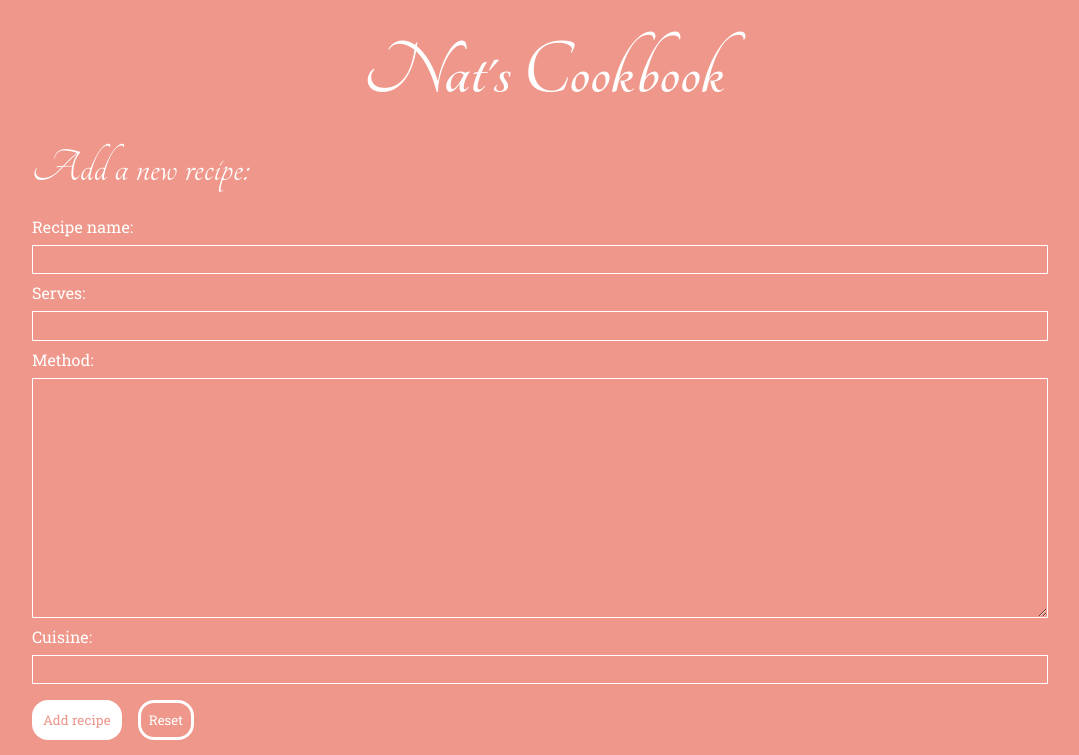
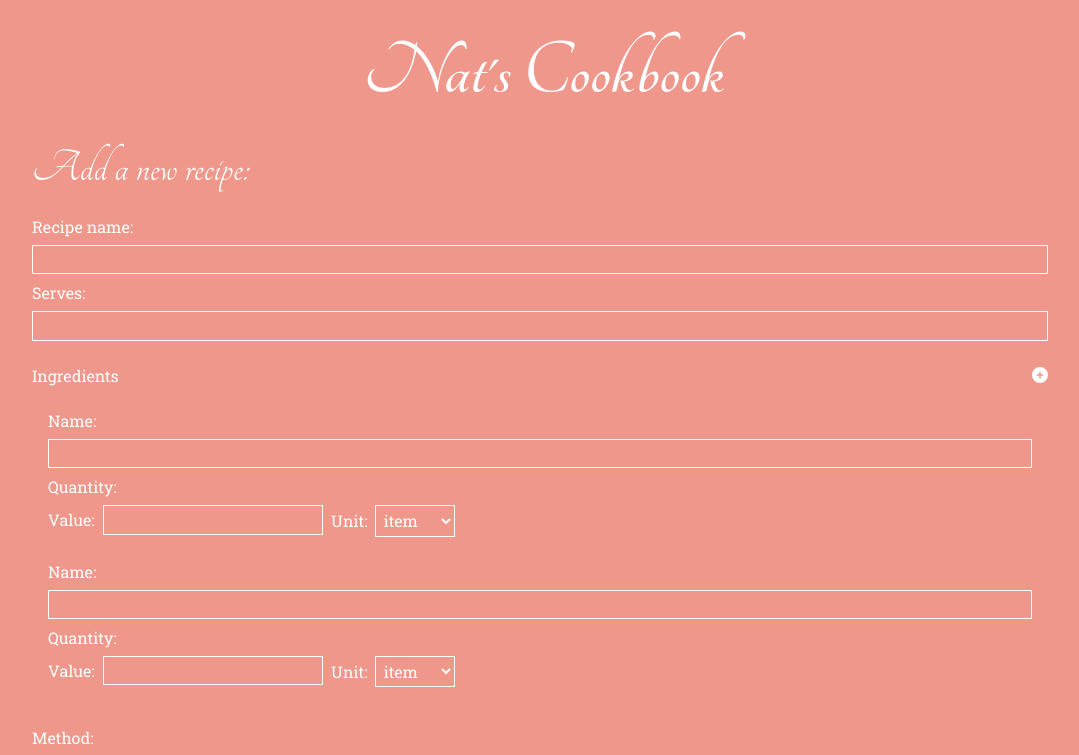
Before and after one commit to nchomeldoe/nats-cookbook, a React (Create React App) app: page /new in a window 1280 px wide. Shown: the top 755 px of the page, without its empty margins (96-1175 px from the left). Built offline with nearby package versions, Linux system fonts and the light colour scheme.

Commit message:
finished making form controlled

```diff
--- a/src/components/IngredientFormItem/IngredientFormItem.jsx
+++ b/src/components/IngredientFormItem/IngredientFormItem.jsx
@@ -2,14 +2,44 @@ import { FontAwesomeIcon } from "@fortawesome/react-fontawesome";
 import { faCircleMinus } from "@fortawesome/free-solid-svg-icons";
 import "./IngredientFormItem.scss";
 
-const IngredientFormItem = ({ handleRemoveIngredientFormItem, id, data }) => {
+const IngredientFormItem = ({
+  handleRemoveIngredientFormItem,
+  id,
+  data,
+  setFormValues,
+}) => {
+  const handleInput = (e) => {
+    setFormValues((currState) => {
+      const tempFormValues = { ...currState };
+      if (e.target.id === "ingredientName") {
+        tempFormValues.ingredientsAndQuantities[id].ingredient.name =
+          e.target.value;
+      }
+      if (e.target.id === "quantityValue") {
+        tempFormValues.ingredientsAndQuantities[id].quantity.value =
+          e.target.value;
+      }
+      return tempFormValues;
+    });
+  };
+
+  const handleChange = (e) => {
+    e.preventDefault();
+    setFormValues((currState) => {
+      const tempFormValues = { ...currState };
+      tempFormValues.ingredientsAndQuantities[id].quantity.unit =
+        e.target.value;
+      return tempFormValues;
+    });
+  };
+
   return (
     <div className="ingredient-form-item">
       <div className="ingredient-form-item__name-heading">
         <label className="ingredient-form-item__label" htmlFor="ingredientName">
           Name:
         </label>
-        {id.substring(id.lastIndexOf("-") + 1, id.length) > 1 && (
+        {id > 1 && (
           <FontAwesomeIcon
             className="ingredient-form-item__icon"
             icon={faCircleMinus}
@@ -24,8 +54,8 @@ const IngredientFormItem = ({ handleRemoveIngredientFormItem, id, data }) => {
         type="text"
         id="ingredientName"
         name="ingredientName"
-        // defaultValue={data && data.ingredient.name}
         value={data.ingredient.name}
+        onInput={handleInput}
         required
       />
       <fieldset className="ingredient-form-item__fieldset">
@@ -43,8 +73,8 @@ const IngredientFormItem = ({ handleRemoveIngredientFormItem, id, data }) => {
               type="number"
               id="quantityValue"
               name="quantityValue"
-              // defaultValue={data && data.quantity.value}
               value={data.quantity.value}
+              onInput={handleInput}
               required
             />
           </div>
@@ -59,8 +89,8 @@ const IngredientFormItem = ({ handleRemoveIngredientFormItem, id, data }) => {
               className="ingredient-form-item__input ingredient-form-item__input--select"
               name="quantityUnit"
               id="quantityUnit"
-              // defaultValue={data && data.quantity.unit}
               value={data.quantity.unit}
+              onChange={handleChange}
             >
               <option>item</option>
               <option>mg</option>
--- a/src/components/RecipeForm/RecipeForm.jsx
+++ b/src/components/RecipeForm/RecipeForm.jsx
@@ -37,15 +37,14 @@ const RecipeForm = ({ initialValues, handleSubmit, submitButtonText }) => {
       const tempFormValues = { ...currState };
       const tempIngredientsAndQuantities =
         tempFormValues.ingredientsAndQuantities.filter(
-          (item, index) => `${item.ingredient.name}-${index}` !== id,
+          (item, index) => index !== id,
         );
       tempFormValues.ingredientsAndQuantities = tempIngredientsAndQuantities;
       return tempFormValues;
     });
   };
 
-  const handleInput = (e) => {
-    console.log(e.target.id);
+  const handleInput = (e, id = "") => {
     setFormValues((currState) => {
       const tempFormValues = { ...currState };
       if (e.target.id === "recipeName") {
@@ -99,7 +98,7 @@ const RecipeForm = ({ initialValues, handleSubmit, submitButtonText }) => {
         value={serves}
         required
       />
-      {/* <fieldset className="recipe-form__fieldset">
+      <fieldset className="recipe-form__fieldset">
         <div className="recipe-form__ingredients-container">
           <div className="recipe-form__ingredients-heading">
             <legend className="recipe-form__legend">Ingredients</legend>
@@ -111,14 +110,15 @@ const RecipeForm = ({ initialValues, handleSubmit, submitButtonText }) => {
           </div>
           {formValues.ingredientsAndQuantities.map((item, id) => (
             <IngredientFormItem
-              key={`${item.ingredient.name}-${id}`}
-              id={`${item.ingredient.name}-${id}`}
+              key={id}
+              id={id}
               data={item}
               handleRemoveIngredientFormItem={handleRemoveIngredientFormItem}
+              setFormValues={setFormValues}
             />
           ))}
         </div>
-      </fieldset> */}
+      </fieldset>
       <label className="recipe-form__label" htmlFor="description">
         Method:
       </label>
```
